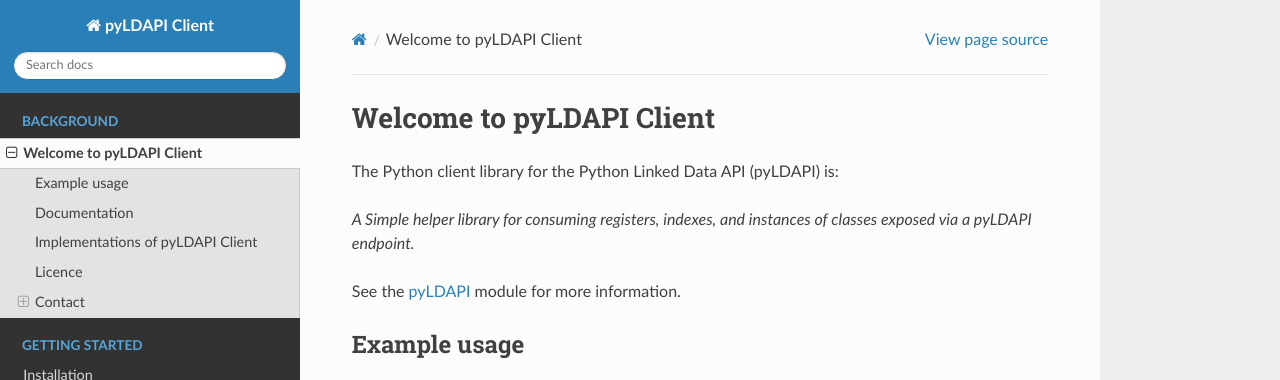
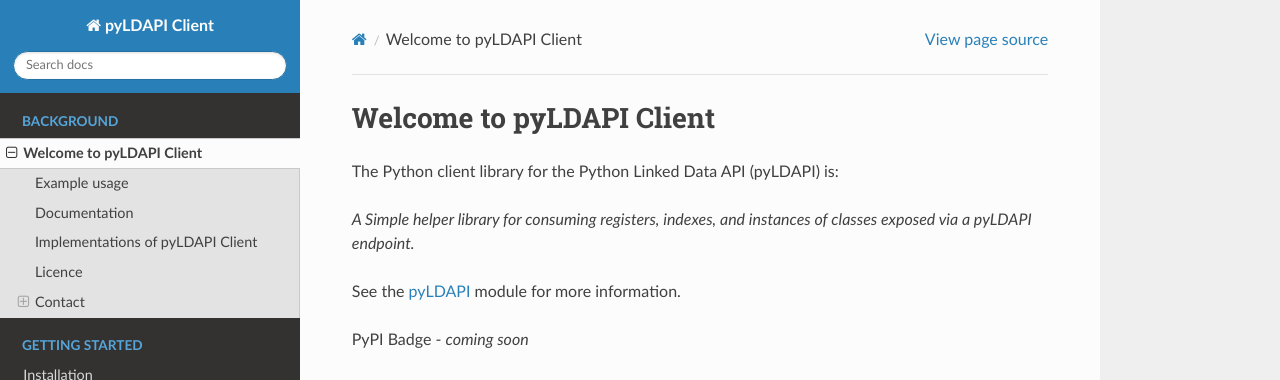
Before and after one commit to CSIRO-enviro-informatics/pyldapi-client, a Sphinx documentation site: the page built from docs/source/readme_symlink.rst, in a window 1280 px wide and 900 px high, cut to the strip 0-380 px from the top of the window. Built offline with Sphinx 7.4.7 and the Read the Docs theme 2.0.0, drawn with Linux system fonts in a browser that asks for light colours.

Commit message:
Updated README and changed a setting in the docs conf.py

```diff
--- a/README.rst
+++ b/README.rst
@@ -8,6 +8,8 @@
 See the `pyLDAPI`_ module for more information.
 
 .. _pyLDAPI: https://pyldapi.readthedocs.io/
+
+PyPI Badge - *coming soon*
 
 Example usage
 =============
--- a/docs/source/conf.py
+++ b/docs/source/conf.py
@@ -93,7 +93,7 @@
 # Add any paths that contain custom static files (such as style sheets) here,
 # relative to this directory. They are copied after the builtin static files,
 # so a file named "default.css" will overwrite the builtin "default.css".
-html_static_path = ['_static']
+html_static_path = []
 
 # Custom sidebar templates, must be a dictionary that maps document names
 # to template names.
```
